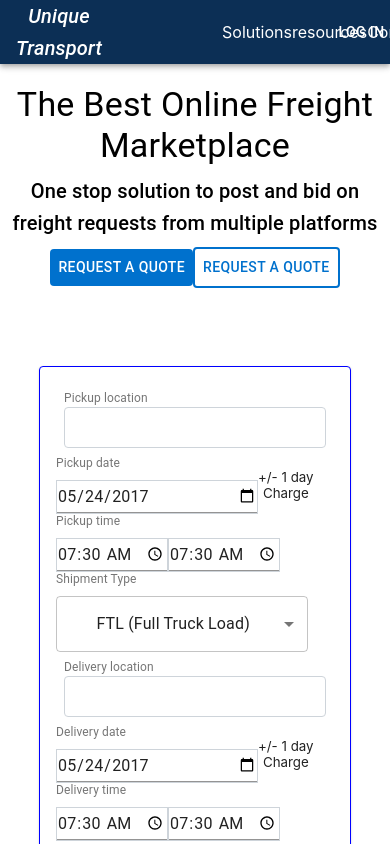
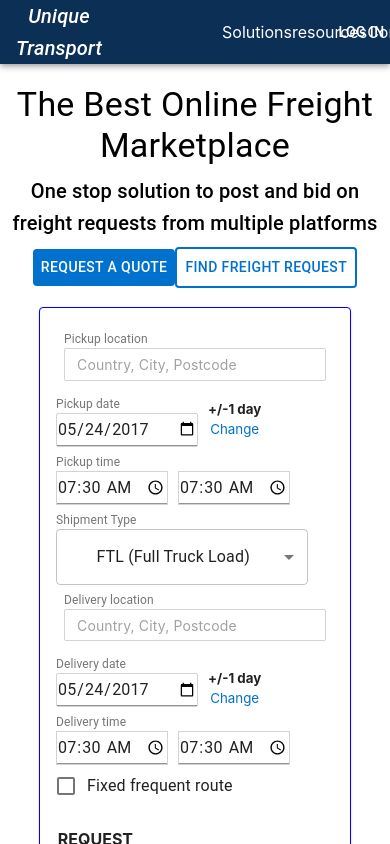
Before and after one commit to nayeemahmed43/react-redux-setup, a React (Create React App) app: page / in a window 390 px wide. Shown: the top 844 px of the page. Built offline with nearby package versions, Linux system fonts and the light colour scheme.

Commit message:
responsive

```diff
--- a/src/components/Basic/DateBox.js
+++ b/src/components/Basic/DateBox.js
@@ -11,7 +11,8 @@ const useStyles = makeStyles((theme) => ({
   },
   textField: {
     marginTop: theme.spacing(3),
-    width: 200,
+    width: 140,
+    borderRadius: 2,
     border: '1px solid #ced4da'
   },
 }));
@@ -22,9 +23,9 @@ export default function DatePickers(props) {
   return (
     <form className={classes.container} noValidate>
       <FormControl>
-        <InputLabel shrink htmlFor="bootstrap-input">
+        <InputLabel shrink htmlFor="bootstrap-input" style={{marginTop:"8px"}}>
           {props.label}
-         </InputLabel>
+        </InputLabel>
         <TextField
           id="date"
           type="date"
--- a/src/components/Basic/DropDownInput.js
+++ b/src/components/Basic/DropDownInput.js
@@ -23,38 +23,34 @@ const shipmentTypes = [
 const useStyles = makeStyles((theme) => ({
   root: {
     '& .MuiTextField-root': {
-      //margin: theme.spacing(1),
       width: '25ch',
     },
   },
   textField: {
     marginTop: theme.spacing(3),
-    // width: 200,
-    // border: '1px solid #ced4da'
+    padding: 0
   },
 }));
 
 export default function MultilineTextFields(props) {
   const classes = useStyles();
-  const [shipmentType, setShipmentType] = useState('FTL (Full Truck Load)');
+  // const [shipmentType, setShipmentType] = useState('FTL (Full Truck Load)');
 
-  const handleChange = (event) => {
-    setShipmentType(event.target.value);
-  };
+  // const handleChange = (event) => {
+  //   setShipmentType(event.target.value);
+  // };
 
   return (
       <form className={classes.root} noValidate autoComplete="off">
           <FormControl>
-              <InputLabel shrink htmlFor="bootstrap-input">
+              <InputLabel shrink htmlFor="bootstrap-input" style={{marginTop:"8px"}}>
                   Shipment Type
               </InputLabel>
               <TextField
                   id="outlined-select-shipmentType"
                   select
-                  //label="Select"
-                  //defaultValue="FTL (Full Truck Load)"
                   className={classes.textField}
-                  value={shipmentType}
+                  value={props.value}
                   onChange={props.handleChange}
                   variant="outlined"
                 >
--- a/src/components/Basic/TimeBox.js
+++ b/src/components/Basic/TimeBox.js
@@ -10,6 +10,7 @@ const useStyles = makeStyles((theme) => ({
   },
   textField: {
     marginTop: theme.spacing(3),
+    marginRight: '10px',
     width: 110,
     border: '1px solid #ced4da'
   },
@@ -21,7 +22,7 @@ export default function TimePickers(props) {
   return (
       <form className={classes.container} noValidate>
           <FormControl>
-              <InputLabel shrink htmlFor="bootstrap-input">
+              <InputLabel shrink htmlFor="bootstrap-input" style={{marginTop:"8px"}}>
                   {props.label}
               </InputLabel>
               <TextField
--- a/src/components/Home.js
+++ b/src/components/Home.js
@@ -5,10 +5,8 @@ import CardActions from '@material-ui/core/CardActions';
 import CardContent from '@material-ui/core/CardContent';
 import Button from '@material-ui/core/Button';
 import Typography from '@material-ui/core/Typography';
-//import CustomizedInputs from './Basic/TextField';
 import InputLabel from '@material-ui/core/InputLabel';
 import FormControl from '@material-ui/core/FormControl';
-//import BootstrapInput from './Basic/TextField'
 import NavBar from './Basic/NavBar'
 import DatePickers from './Basic/DateBox';
 import TimePickers from './Basic/TimeBox';
@@ -23,13 +21,13 @@ const BootstrapInput = withStyles((theme) => ({
     },
   },
   input: {
-      borderRadius: 4,
+    borderRadius: 2,
     position: 'relative',
     backgroundColor: theme.palette.common.white,
     border: '1px solid #ced4da',
-      fontSize: 16,
-      width: 'auto',
-      padding: '10px 12px',
+    fontSize: 14,
+    width: '250px',
+    padding: '7px 12px',
     transition: theme.transitions.create(['border-color', 'box-shadow']),
     // Use the system font instead of the default Roboto font.
     fontFamily: [
@@ -55,7 +53,7 @@ const useStyles = makeStyles((theme) => ({
   root: {
     minWidth: 275,
     border: '1px solid blue',
-        margin: '20% 10% 10% 10%',
+    margin: '5% 10% 10% 10%',
   },
   form: {
     display: 'flex',
@@ -70,21 +68,22 @@ const useStyles = makeStyles((theme) => ({
   margin: {
     margin: theme.spacing(1),
   },
+
 }));
 
 
 const Home = () => {
   const classes = useStyles();
   const [freightData, setFreightData] = useState({
-      pickupLocation:"",
-      deliveryLocation:"",
-      pickupDate:"",
-      deliveryDate:"",
-      pickupStartingTime:"",
-      pickupEndingTime:"",
-      deliveryStartingTime:"",
-      deliveryEndingTime:"",
-      shipmentType:""
+    pickupLocation: "",
+    deliveryLocation: "",
+    pickupDate: "",
+    deliveryDate: "",
+    pickupStartingTime: "",
+    pickupEndingTime: "",
+    deliveryStartingTime: "",
+    deliveryEndingTime: "",
+    shipmentType: "FTL (Full Truck Load)"
   });
 
   function handleSubmit(e) {
@@ -96,48 +95,49 @@ const Home = () => {
   return (
     <div>
       <NavBar />
-        <Typography variant="h4" style={{marginTop: "5%"}}>
+
+      <Typography variant="h4" style={{ marginTop: "5%" }}>
         The Best Online Freight Marketplace
         </Typography>
-        <Typography variant="h6" style={{marginTop: "2%",marginBottom: "2%"}}>
+      <Typography variant="h6" style={{ marginTop: "2%", marginBottom: "2%" }}>
         One stop solution to post and bid on freight requests from multiple platforms
         </Typography>
-        <Button style={{ backgroundColor: "rgb(0 113 205)", color: "#fff" }}>request a quote</Button>
-        <Button style={{ color: "rgb(0 113 205)", border: "2px solid rgb(0 113 205)" }}>request a quote</Button>
+      <Button style={{ backgroundColor: "rgb(0 113 205)", color: "#fff" }}>Request a Quote</Button>
+      <Button style={{ color: "rgb(0 113 205)", border: "2px solid rgb(0 113 205)" }}>Find Freight Request</Button>
+
+
       <Card className={classes.root}>
         <CardContent>
           <form className={classes.form} noValidate onSubmit={handleSubmit}>
-              {/* <CustomizedInputs /> */}
             <FormControl className={classes.margin}>
               <InputLabel shrink htmlFor="bootstrap-input" className={classes.inputLabel}>
                 Pickup location
                 </InputLabel>
               <BootstrapInput
                 id="bootstrap-input"
-                value= {freightData.pickupLocation}
-                //name="pickupLocation"
-                onChange={(e) => setFreightData({...freightData,pickupLocation: e.target.value})}
+                placeholder="Country, City, Postcode"
+                value={freightData.pickupLocation}
+                onChange={(e) => setFreightData({ ...freightData, pickupLocation: e.target.value })}
               />
             </FormControl>
             <DatePickers
               label="Pickup date"
-              //name="pickupDate"
-              //value={freightData.pickupDate}
-              handleDate={(e) => setFreightData({...freightData,pickupDate: e.target.value})}
+              handleDate={(e) => setFreightData({ ...freightData, pickupDate: e.target.value })}
             />
-              <div style={{margin: 'auto 0', lineHeight: "90%"}}>
-                <small>+/- 1 day</small> <br/>
-                <small>Charge</small>
+            <div style={{ margin: 'auto 20px auto 10px' }}>
+              <small><b>+/-1 day</b></small> <br />
+              <small style={{color:"rgb(0 113 205)"}}>Change</small>
             </div>
             <TimePickers
               label="Pickup time"
-              handleTime={(e) => setFreightData({...freightData,pickupStartingTime: e.target.value})}
+              handleTime={(e) => setFreightData({ ...freightData, pickupStartingTime: e.target.value })}
             />
             <TimePickers
-              handleTime={(e) => setFreightData({...freightData,pickupEndingTime: e.target.value})}
+              handleTime={(e) => setFreightData({ ...freightData, pickupEndingTime: e.target.value })}
             />
             <MultilineTextFields
-              handleChange={(e) => setFreightData({...freightData, shipmentType: e.target.value})}
+              handleChange={(e) => setFreightData({ ...freightData, shipmentType: e.target.value })}
+              value={freightData.shipmentType}
             />
             <FormControl className={classes.margin}>
               <InputLabel shrink htmlFor="bootstrap-input" className={classes.inputLabel}>
@@ -145,34 +145,33 @@ const Home = () => {
                 </InputLabel>
               <BootstrapInput
                 id="bootstrap-input"
-                //value= {freightData.deliveryLocation}
-                //name="pickupLocation"
-                onChange={(e) => setFreightData({...freightData,deliveryLocation: e.target.value})}
+                placeholder="Country, City, Postcode"
+                onChange={(e) => setFreightData({ ...freightData, deliveryLocation: e.target.value })}
               />
             </FormControl>
             <DatePickers
               label="Delivery date"
-              handleDate={(e) => setFreightData({...freightData,deliveryDate: e.target.value})}
+              handleDate={(e) => setFreightData({ ...freightData, deliveryDate: e.target.value })}
             />
-              <div style={{margin: 'auto 0', lineHeight: "90%"}}>
-                <small>+/- 1 day</small> <br/>
-                <small>Charge</small>
+            <div style={{ margin: '18px 20px auto 10px' }}>
+              <small><b>+/-1 day</b></small> <br />
+              <small style={{color:"rgb(0 113 205)"}}>Change</small>
             </div>
             <TimePickers
               label="Delivery time"
-              handleTime={(e) => setFreightData({...freightData,deliveryStartingTime: e.target.value})}
+              handleTime={(e) => setFreightData({ ...freightData, deliveryStartingTime: e.target.value })}
             />
             <TimePickers
-              handleTime={(e) => setFreightData({...freightData,pickupEndingTime: e.target.value})}
+              handleTime={(e) => setFreightData({ ...freightData, pickupEndingTime: e.target.value })}
             />
             <CheckboxLabels />
-              <div style={{display: 'flex',justifyContent: 'space-between'}}>
-          <div>
+            <div style={{ display: 'flex', justifyContent: 'space-between'}}>
+              <div style={{lineHeight: '80%', marginTop: "10px"}}>
                 <p><b>REQUEST ANOTHER QUOTE</b></p>
                 <small>Quoted prices are indicative only</small>
               </div>
 
-          <div style={{display:'flex', marginLeft:"450px"}}>
+              <div style={{ display: 'flex', marginLeft: "450px", lineHeight: '80%' }}>
                 <div>
                   <h2>$ 2440.87</h2>
                   <small>(incl. tax & fuel)</small>
@@ -181,12 +180,11 @@ const Home = () => {
                   <Button size="small" style={{ backgroundColor: "rgb(0 113 205)", color: "#fff" }} type="submit">ACCEPT & ORDER</Button>
                 </CardActions>
               </div>
-
             </div>
           </form>
         </CardContent>
+      </Card>
 
-        </Card>
     </div>
   );
 };
```
Also changed, not shown: src/components/Basic/CheckboxLabels.js (+0 -67 lines). Lines whose indentation alone changed are shown as unchanged.
